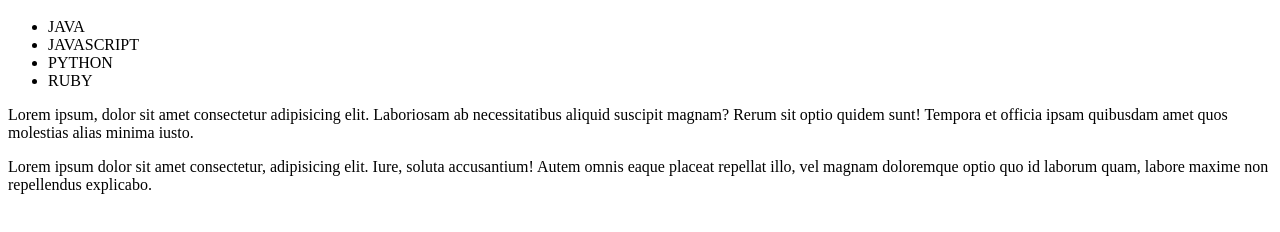
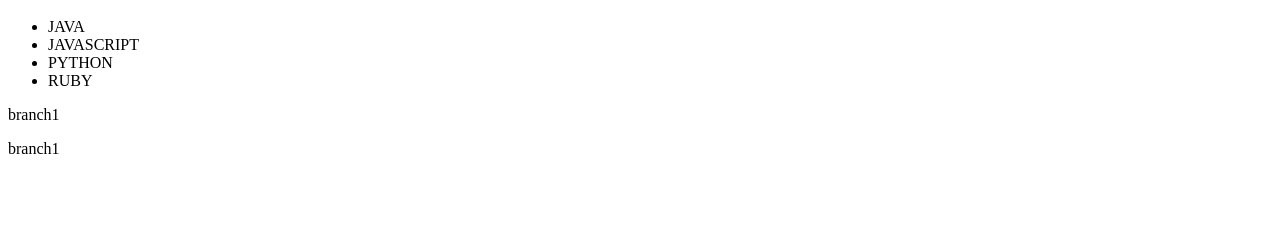
Before and after one commit to jonathanmtsz/html-responsive-fiap, a plain HTML site: page index.html in a window 1280 px wide. Shown: the part 48-280 px from the top of the page. Drawn offline with Linux system fonts and the light colour scheme.

Commit message:
branch1 primeiro commit

```diff
--- a/index.html
+++ b/index.html
@@ -33,10 +33,10 @@
 			<section>
 				<div>
 					<p>
-						Lorem ipsum, dolor sit amet consectetur adipisicing elit. Laboriosam ab necessitatibus aliquid suscipit magnam? Rerum sit optio quidem sunt! Tempora et officia ipsam quibusdam amet quos molestias alias minima iusto.
+						branch1
 					</p>
 					<p>
-						Lorem ipsum dolor sit amet consectetur, adipisicing elit. Iure, soluta accusantium! Autem omnis eaque placeat repellat illo, vel magnam doloremque optio quo id laborum quam, labore maxime non repellendus explicabo.
+						branch1
 					</p>
 				</div>
 			</section>
```
